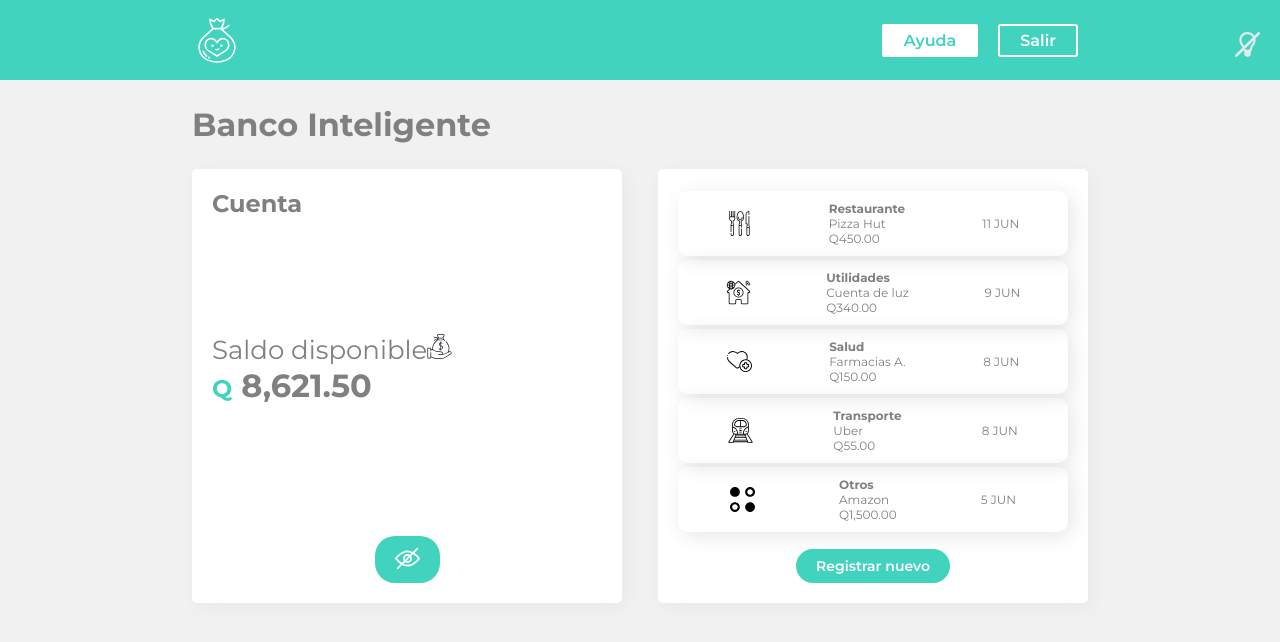
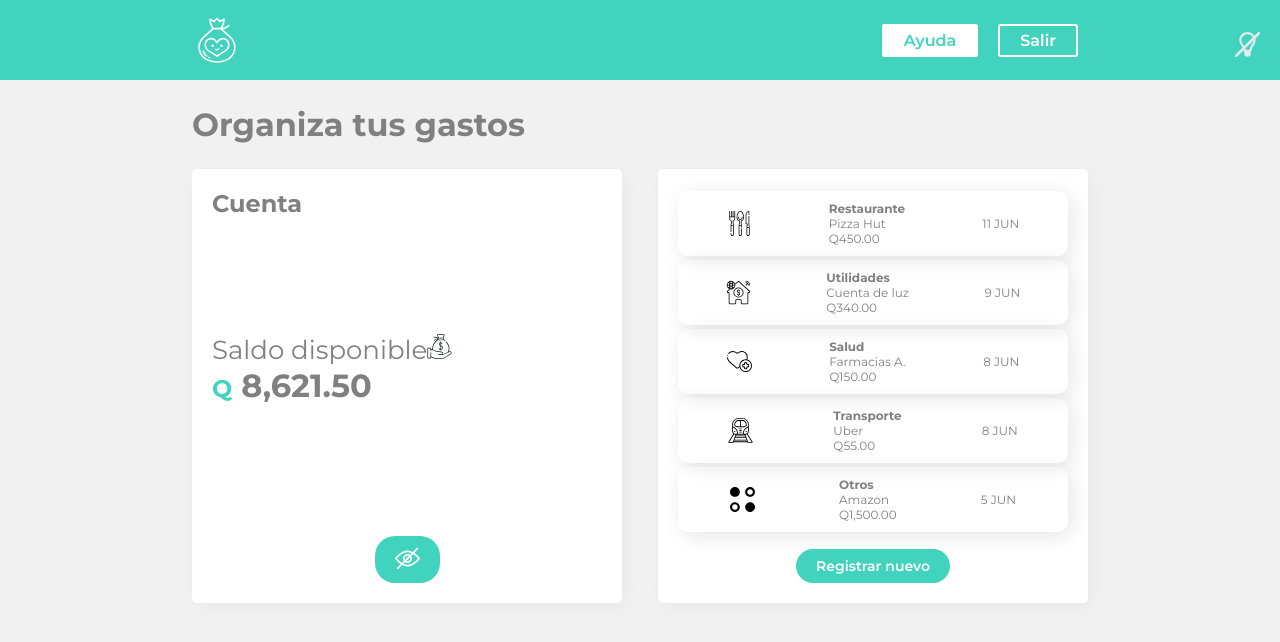
Before and after one commit to serigio04/spent.io, a React (Create React App) app: page / in a window 1280 px wide. Shown: the top 642 px of the page. Built offline with nearby package versions, Linux system fonts and the light colour scheme; the HTML template or start-up script is replaced by a standard one.

Commit message:
Preparando el proyecto para nuevas features

```diff
--- a/package.json
+++ b/package.json
@@ -1,8 +1,8 @@
 {
-  "name": "styled-final",
-  "author": "HarlandLohora",
+  "name": "spent.io",
+  "author": "SergioGomar",
   "version": "0.1.0",
-  "private": true,
+  "private": false,
   "dependencies": {
     "@testing-library/jest-dom": "^5.16.5",
     "@testing-library/react": "^14.0.0",
--- a/public/index.html
+++ b/public/index.html
@@ -10,36 +10,12 @@
       content="Web site created using create-react-app"
     />
     <link rel="apple-touch-icon" href="%PUBLIC_URL%/logo192.png" />
-    <!--
-      manifest.json provides metadata used when your web app is installed on a
-      user's mobile device or desktop. See https://developers.google.com/web/fundamentals/web-app-manifest/
-    -->
     <link rel="manifest" href="%PUBLIC_URL%/manifest.json" />
     <link rel="stylesheet"  href="https://fonts.googleapis.com/css2?family=Montserrat:wght@300;400;600;700&display=swap" />
-
-    <!--
-      Notice the use of %PUBLIC_URL% in the tags above.
-      It will be replaced with the URL of the `public` folder during the build.
-      Only files inside the `public` folder can be referenced from the HTML.
-
-      Unlike "/favicon.ico" or "favicon.ico", "%PUBLIC_URL%/favicon.ico" will
-      work correctly both with client-side routing and a non-root public URL.
-      Learn how to configure a non-root public URL by running `npm run build`.
-    -->
-    <title>Smart Bank</title>
+    <title>Spent.io</title>
   </head>
   <body>
     <noscript>You need to enable JavaScript to run this app.</noscript>
     <div id="root"></div>
-    <!--
-      This HTML file is a template.
-      If you open it directly in the browser, you will see an empty page.
-
-      You can add webfonts, meta tags, or analytics to this file.
-      The build step will place the bundled scripts into the <body> tag.
-
-      To begin the development, run `npm start` or `yarn start`.
-      To create a production bundle, use `npm run build` or `yarn build`.
-    -->
   </body>
 </html>
--- a/src/Components/Container/index.jsx
+++ b/src/Components/Container/index.jsx
@@ -22,7 +22,7 @@
 const Container = () => {
   return (
     <StyledContainer>
-      <Title>Banco Inteligente</Title>
+      <Title>Organiza tus gastos</Title>
       <StyledContent>
         <Account />
         <Lista />
```
Also changed, not shown: 19 other files (tests, documents, lock files or other folders).
